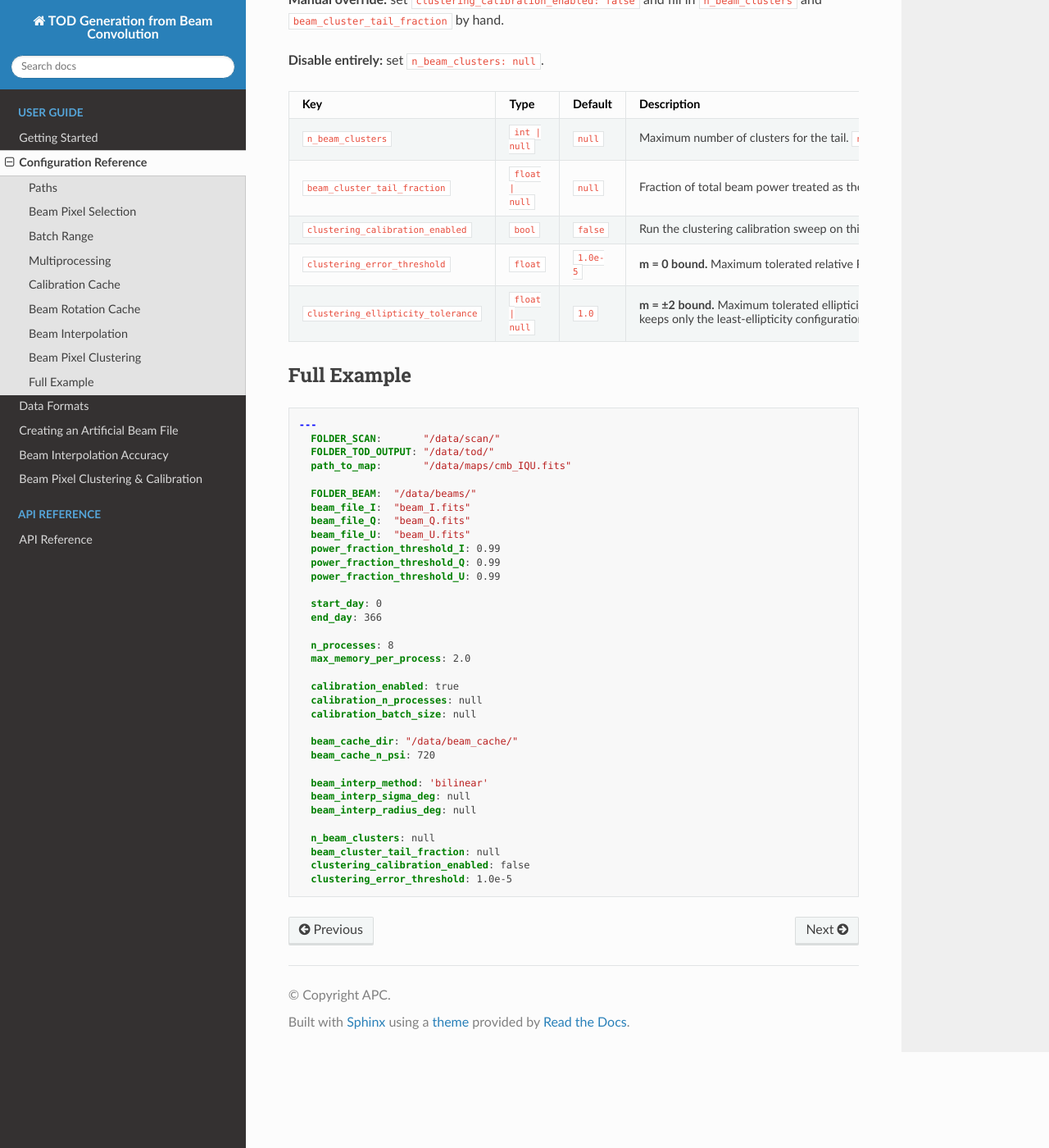
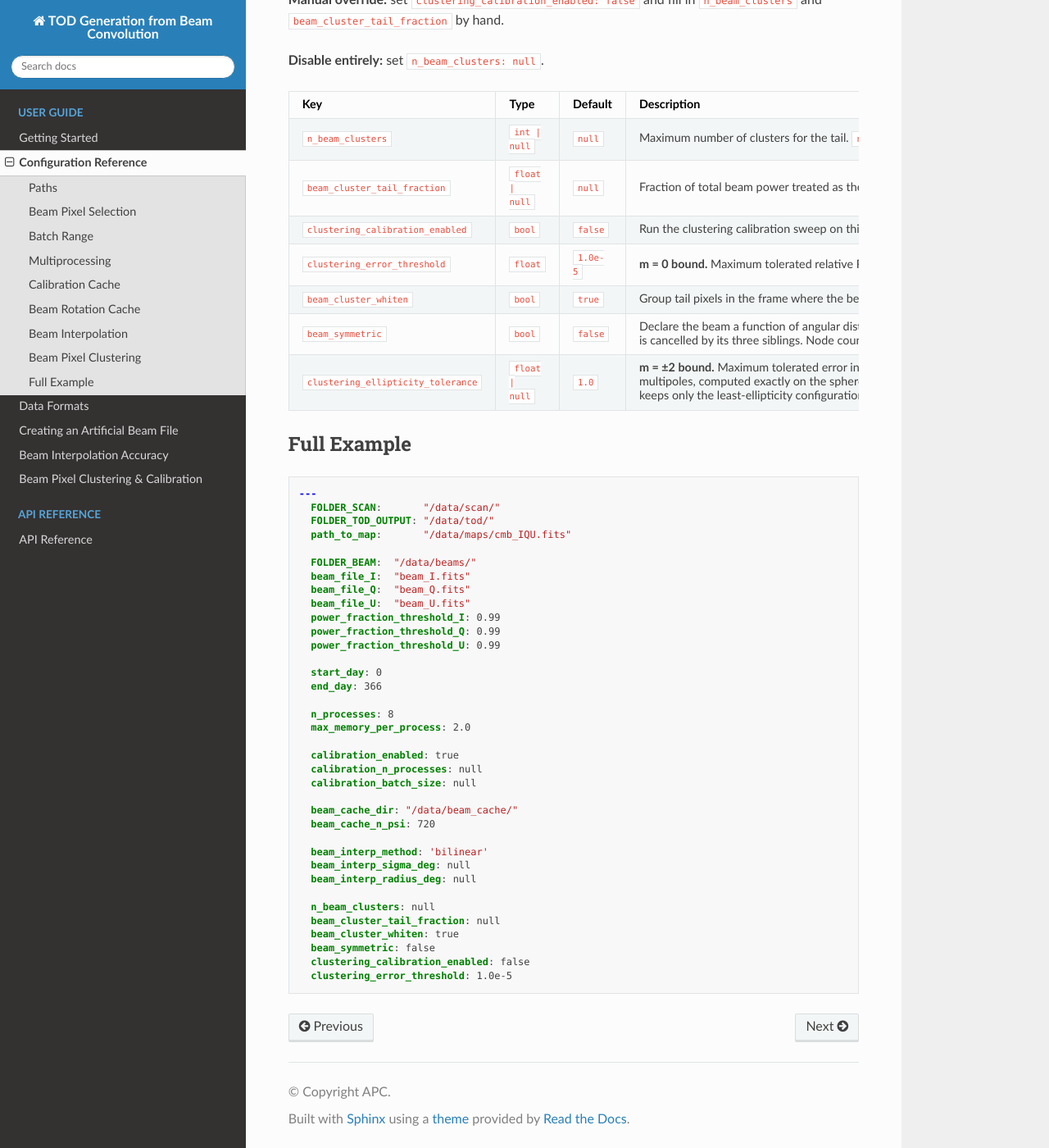
Before and after one commit to ArtemBasyrov/tod_generation_mapbased_beam, a Sphinx documentation site: the page built from docs/configuration.rst, in a window 1280 px wide and 1400 px high, scrolled down 3322 px. Shown: the whole window at 82% size. Built offline with Sphinx 7.4.7 and the Read the Docs theme 3.1.0, drawn with Linux system fonts in a browser that asks for light colours.

Commit message:
update docs

```diff
--- a/docs/beam_cluster_calibration.rst
+++ b/docs/beam_cluster_calibration.rst
@@ -123,40 +123,50 @@
 Added-Ellipticity Metric
 --------------------------
 
-The shape error is the part of the second-moment deficit that is not a uniform
-rescaling,
+The shape error is measured **exactly on the sphere**, as the change the
+clustering makes to the beam's own :math:`m = \pm2` multipoles:
 
 .. math::
 
-   \bar\Sigma^{\rm shape} \,=\, \bar\Sigma \,-\,
-       \frac{\operatorname{tr}\bar\Sigma}{\operatorname{tr}M}\,M \,,
+   b_{\ell,2} \,=\, \sum_i w_i\,\bar P_\ell^{\,2}(\cos\theta_i)\,e^{-2i\phi_i}\,,
 
-reported as the beam-quadrupole modulation at the band edge,
+with :math:`(\theta, \phi)` in the beam-centred frame and :math:`\bar P` the
+normalised associated Legendre function.  This is the quantity the spin-2
+response couples to, so a clustering that changes it has changed the effective
+beam's ellipticity.  The reported error is the RMS over the sky band of
+:math:`\lvert b_{\ell,2}[\text{clustered}] - b_{\ell,2}[\text{exact}]\rvert`,
+both evaluated in the same frame (``tod_calibrate.beam_m2_multipoles``).
 
-.. math::
+.. warning::
 
-   q_2 \,=\, \frac{\ell_{\max}^2}{4}\,
-             \bigl\lvert \bar\Sigma^{\rm shape} \bigr\rvert \,.
+   The second-moment deficit :math:`\bar\Sigma` is **not** a sufficient
+   criterion, and an earlier version of this gate used it.  :math:`\bar\Sigma`
+   is only the :math:`k^2` Taylor coefficient of the transfer.  Above
+   :math:`\ell \simeq 100` the centroid phases decohere, so the error is a
+   phase-incoherent sum of per-cell covariances and stops following its own
+   low-order expansion.
 
-Both moments are formed in geodesic-polar coordinates about the beam centre,
-never in the ``(RA, Dec)`` offset chart.  That chart is not distance
-preserving — :math:`\cos\rho = \cos(\mathrm{dec})\cos(\mathrm{RA})` gives
-:math:`\rho^2 = x^2 + y^2 - x^2y^2/3` — so it manufactures a traceless second
-moment of relative size :math:`\sigma^2/2` out of a beam that has none.  For
-the 30′ spherical beam that artifact measures 6.87e-06 against a predicted
-:math:`\sigma^2/2 = 6.87\times10^{-6}`; a criterion built on that chart would
-score it as real.
+   Measured: a reweighting of the node weights drives
+   :math:`\lvert\Delta M^{\rm shape}\rvert` from 4.7e-04 to 6.0e-14 — ten
+   orders — while the :math:`m = \pm2` error does not move at any multipole.
+   A gate built on :math:`\bar\Sigma` can therefore certify a configuration
+   that leaks exactly as much as before.  See
+   ``error_analytical/03_clustering.md`` §13.1.
 
-The table also reports :math:`q_2 / q_{2,\rm beam}`, the added ellipticity as
-a fraction of the beam's *own* quadrupole.  That is the number to weigh
-against a leakage budget.
+Because the multipoles are computed in spherical harmonics on the beam-centred
+frame, no tangent-plane chart enters and the :math:`\sigma^2/2` artifact that
+the ``(RA, Dec)`` offset chart manufactures cannot contaminate the metric.
+
+The table also reports the error as a fraction of the beam's *own*
+:math:`m = \pm2`.  That is the number to weigh against a leakage budget.
 
 .. note::
 
-   For a symmetric beam :math:`q_{2,\rm beam} \to 0` and the ratio column is
-   meaningless — correctly so, since a quadrupole created from nothing has no
-   natural scale to be measured against.  Use
-   ``clustering_ellipticity_tolerance: 1.0`` for such beams.
+   For a symmetric beam that denominator is a noise floor rather than a
+   signal, so the ratio column is not meaningful — correctly so, since an
+   ellipticity created from nothing has no natural scale to be measured
+   against.  Use ``clustering_ellipticity_tolerance: 1.0`` for such beams, and
+   see *Symmetric Beams* below for removing the error outright.
 
 Calibration Output Table
 -------------------------
@@ -311,6 +321,72 @@
    a beam's residual ellipticity is grid-induced and is not addressed by this
    mechanism.
 
-   Set ``whiten=False`` when calling
-   :func:`beam_cluster.cluster_beam_pixels` directly to recover a plain
-   spherical k-means.
+   Set ``beam_cluster_whiten: false`` (or ``whiten=False`` when calling
+   :func:`beam_cluster.cluster_beam_pixels` directly) to recover a plain
+   spherical k-means.  The calibration sweeps this axis, because whitening is
+   shape-preserving only below the crossover cluster count
+   :math:`K_\times` and whether it pays above that depends on the beam.
+
+Symmetric Beams — ``beam_symmetric``
+--------------------------------------
+
+Merging beam nodes makes each cell a small **anisotropic** smear, so the
+effective beam comes out slightly elliptical even when the real one is round.
+That manufactured :math:`m = \pm2` sources T→P leakage and, unlike the
+interpolation kernel, is **not** in the mapmaker's forward model, so it
+survives into the maps rather than being deconvolved.  On a symmetric beam it
+*dominates* the beam's own :math:`m = \pm2` — measured at 3.5–181× of it.
+
+With ``beam_symmetric: true`` the clustering groups **one quadrant** of the
+beam and copies the partition onto the other three by 90° rotation (the group
+:math:`C_4`).  Every cell then has three siblings at 90°, 180° and 270°.
+Ellipticity is a two-fold pattern — rotating an ellipse by 90° exchanges its
+axes — so the four contributions cancel:
+
+.. math::
+
+   \sum_{n=0}^{3} e^{2i(\phi + n\pi/2)} \,=\, 0 \,.
+
+The cancellation is exact and independent of the cluster count, of
+:math:`K/K_\times`, and of any threshold.  Node count is unchanged, so it is
+free.
+
+.. list-table::
+   :header-rows: 1
+   :widths: 40 30 30
+
+   * - beam
+     - plain k-means
+     - ``beam_symmetric: true``
+   * - SAT 90 GHz symmetric (real, noisy)
+     - 3.5–181× the beam's own
+     - **0.004–0.71×**
+   * - analytic round Gaussian (:math:`\varepsilon_{\rm eff}`)
+     - 1.67e-04
+     - **1.04e-07** (1610×)
+
+.. warning::
+
+   Only set this for a beam that really is symmetric.  The cancellation needs
+   the beam's own weights to be 90°-invariant; on a genuinely asymmetric beam
+   the construction both fails to help (0.1–10×, no consistent gain) and costs
+   node reduction (5.0× instead of 8×).  The measured C4 asymmetry is printed
+   when the beam loads — roughly 1e-4 for a symmetric beam and 1e-2 for an
+   asymmetric one — but it is reported, not enforced.
+
+   Asymmetric beams need no fix: their clustering :math:`m = \pm2` is
+   1.6e-04 of the beam's own, four orders below the signal.
+
+Two implementation details are load-bearing.  The rotation centre is the
+beam-centre **pixel** (``beam_center_x`` / ``beam_center_y``, default
+``H//2, W//2``), never the peak pixel — detector noise puts the peak a pixel
+off, which inflates the measured asymmetry sixfold and destroys the gain.  And
+beam maps must be **odd-sized** and centred on that pixel, or orbits do not
+close: a 200×200 map loses its edge pixels to singletons and 8 % of the
+reduction, where 201×201 closes every orbit.
+
+Symmetrising the beam map itself is deliberately *not* offered here.  It
+changes the beam values, which is a claim about the instrument rather than a
+numerical choice, and applied to an asymmetric beam it silently deletes the
+asymmetry the pipeline exists to measure.  Do it upstream of the pipeline if
+you want it.
--- a/docs/configuration.rst
+++ b/docs/configuration.rst
@@ -299,10 +299,29 @@
        between the clustered and reference beam transfer function.  Bounds
        the beam width.  See :doc:`beam_cluster_calibration` for metric
        definition and tier-based recommendations.
+   * - ``beam_cluster_whiten``
+     - ``bool``
+     - ``true``
+     - Group tail pixels in the frame where the beam's second moment is
+       isotropic, so the deficit comes out proportional to the beam's own
+       second moment and narrows it without reshaping it.  Shape-preserving
+       only below the crossover cluster count ``K_x``; the calibration sweeps
+       this axis rather than assuming it.
+   * - ``beam_symmetric``
+     - ``bool``
+     - ``false``
+     - Declare the beam a function of angular distance alone.  Clustering then
+       groups one quadrant and copies the partition onto the other three by
+       90° rotation, so each cell's manufactured ``m = ±2`` is cancelled by its
+       three siblings.  Node count is unchanged.  Only set this for a beam that
+       really is symmetric — the measured 90° asymmetry is printed at load
+       (~1e-4 symmetric, ~1e-2 asymmetric) but is not enforced.  See
+       :doc:`beam_cluster_calibration`.
    * - ``clustering_ellipticity_tolerance``
      - ``float | null``
      - ``1.0``
-     - **m = ±2 bound.**  Maximum tolerated ellipticity *added* to the beam,
+     - **m = ±2 bound.**  Maximum tolerated error in the beam's own
+       ``b_{l,2}`` multipoles, computed exactly on the sphere,
        as a factor over the least the sweep achieves for this beam.  Relative
        rather than absolute because what is achievable depends on the beam,
        the beam-grid spacing and the cluster budget together.  ``1.0`` keeps
@@ -347,5 +366,7 @@
 
      n_beam_clusters: null
      beam_cluster_tail_fraction: null
+     beam_cluster_whiten: true
+     beam_symmetric: false
      clustering_calibration_enabled: false
      clustering_error_threshold: 1.0e-5
```
